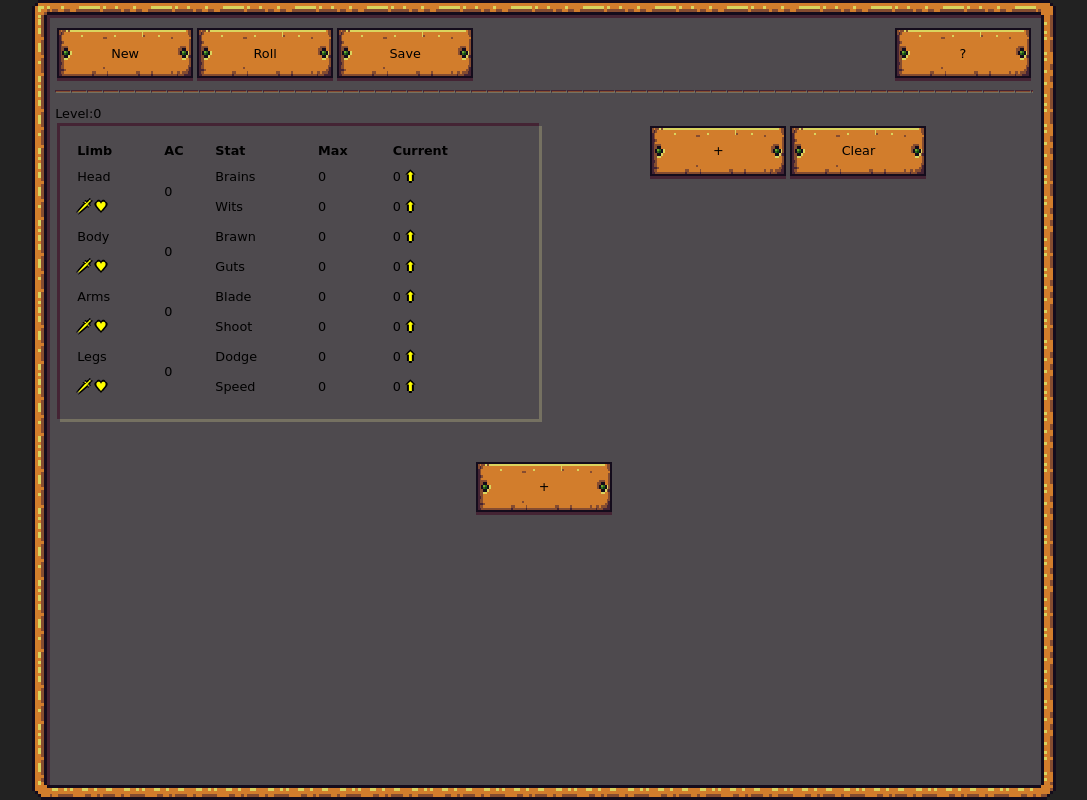
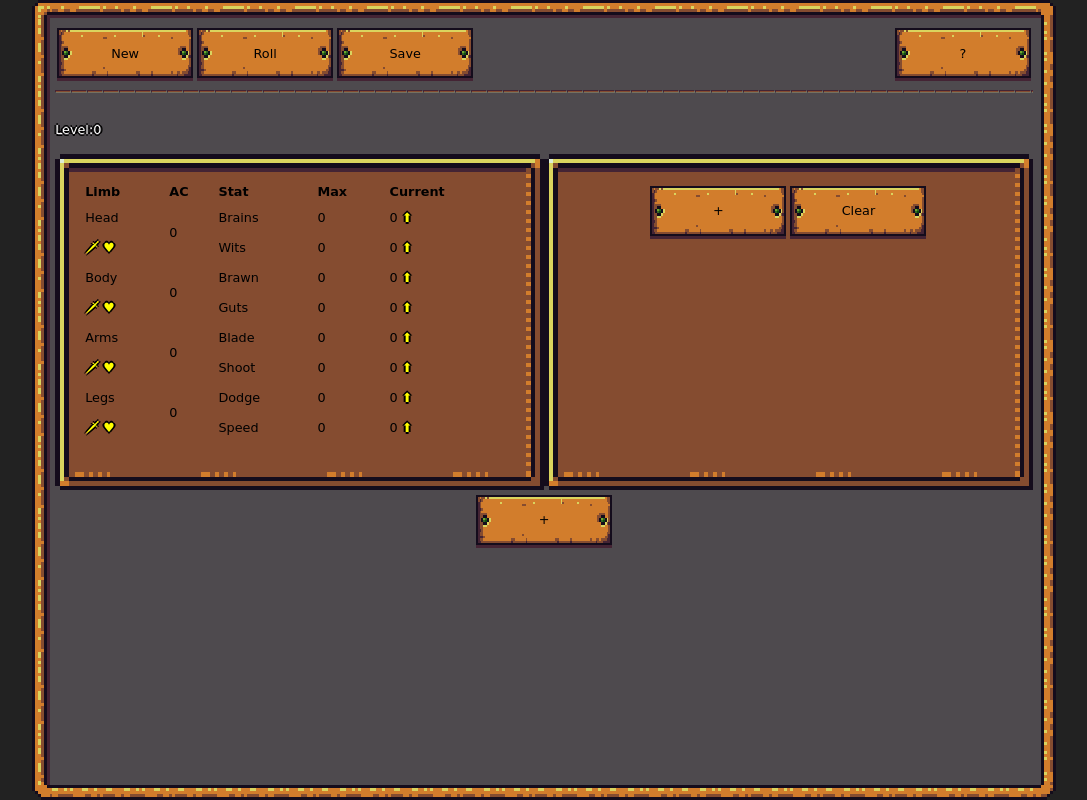
Before and after one commit to Rapdorian/ttrpg-sheet, a plain HTML site: page index.html in a window 1280 px wide. Shown: the whole page, without its empty margins (96-1183 px from the left). Drawn offline with Linux system fonts and the light colour scheme; a script that the page names is missing; a web font is replaced by a local one.

Commit message:
Better styling

```diff
--- a/index.html
+++ b/index.html
@@ -24,13 +24,13 @@
 			<hr/>
 
           <div class="horizontal">
-            Level: <div id="level"> 0 </div>
+            <p>Level:</p> <p id="level"> 0 </p>
           </div>
 			<div class="horizontal wrap">
-			  <div class="column vertical">
+			  <div class="column vertical rpgui-container framed-golden" style="position:static;">
 
 
-			    <table class="rpgui-container framed-grey">
+			    <table id="stats">
 				    <tr>
 					    <th> Limb </th>
 					    <th> AC </th>
@@ -113,7 +113,7 @@
 					    </tr>
 			    </table>
 			  </div>
-			  <div class="column vertical">
+			  <div class="column vertical rpgui-container framed-golden" style="position:static;">
 			    <table id="weapons">
 			    </table>
 			    <div id="add_weapon" class="center" >
--- a/print.css
+++ b/print.css
@@ -10,7 +10,7 @@ button {
   display: none;
 }
 
-.framed-grey {
+#stats{
   border-right: 1px solid black;
 }
 
--- a/style.css
+++ b/style.css
@@ -48,7 +48,7 @@ th, td {
 
 .column {
     height: 21rem;
-    min-width: 50%;
+    width: 50%;
     overflow-y: auto;
 }
 
```
